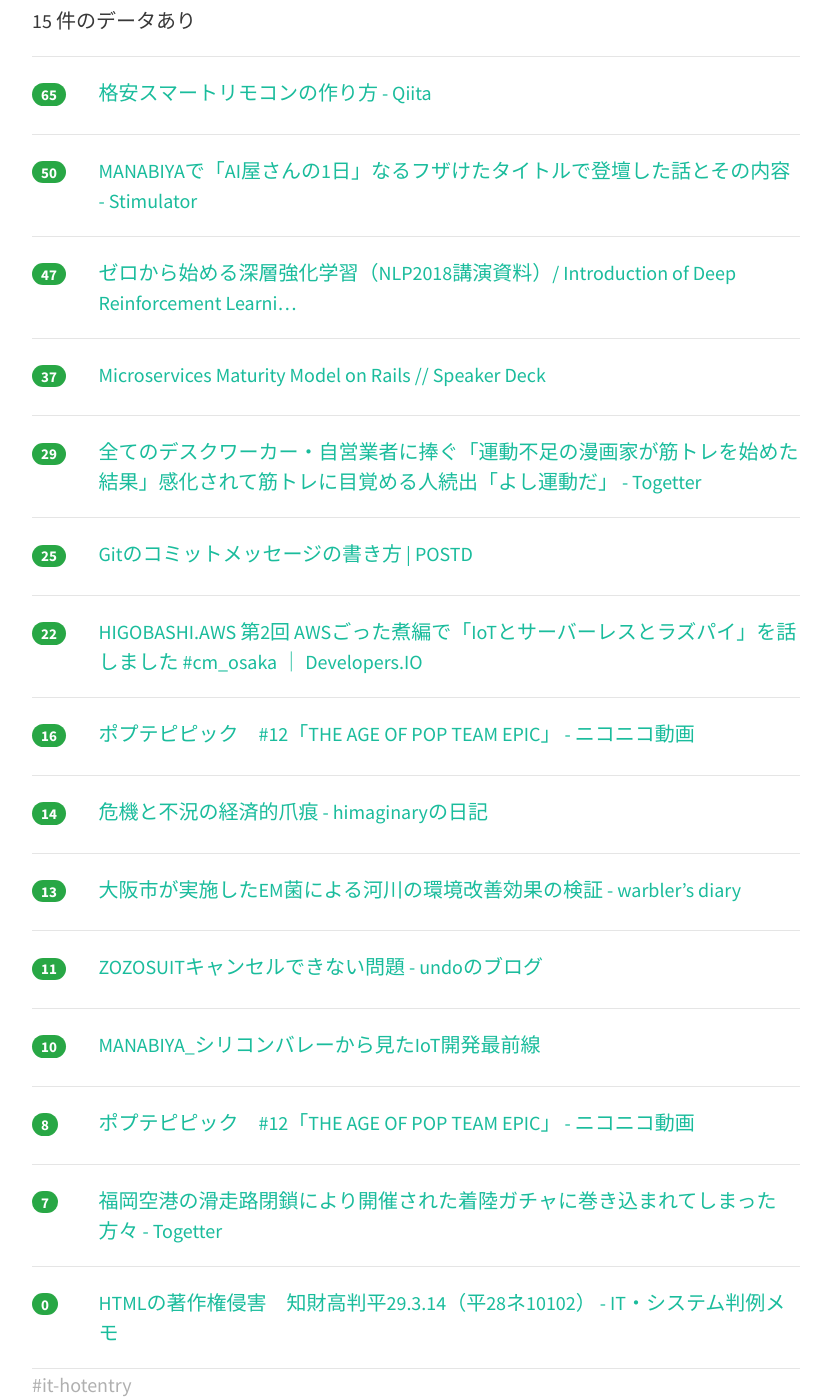
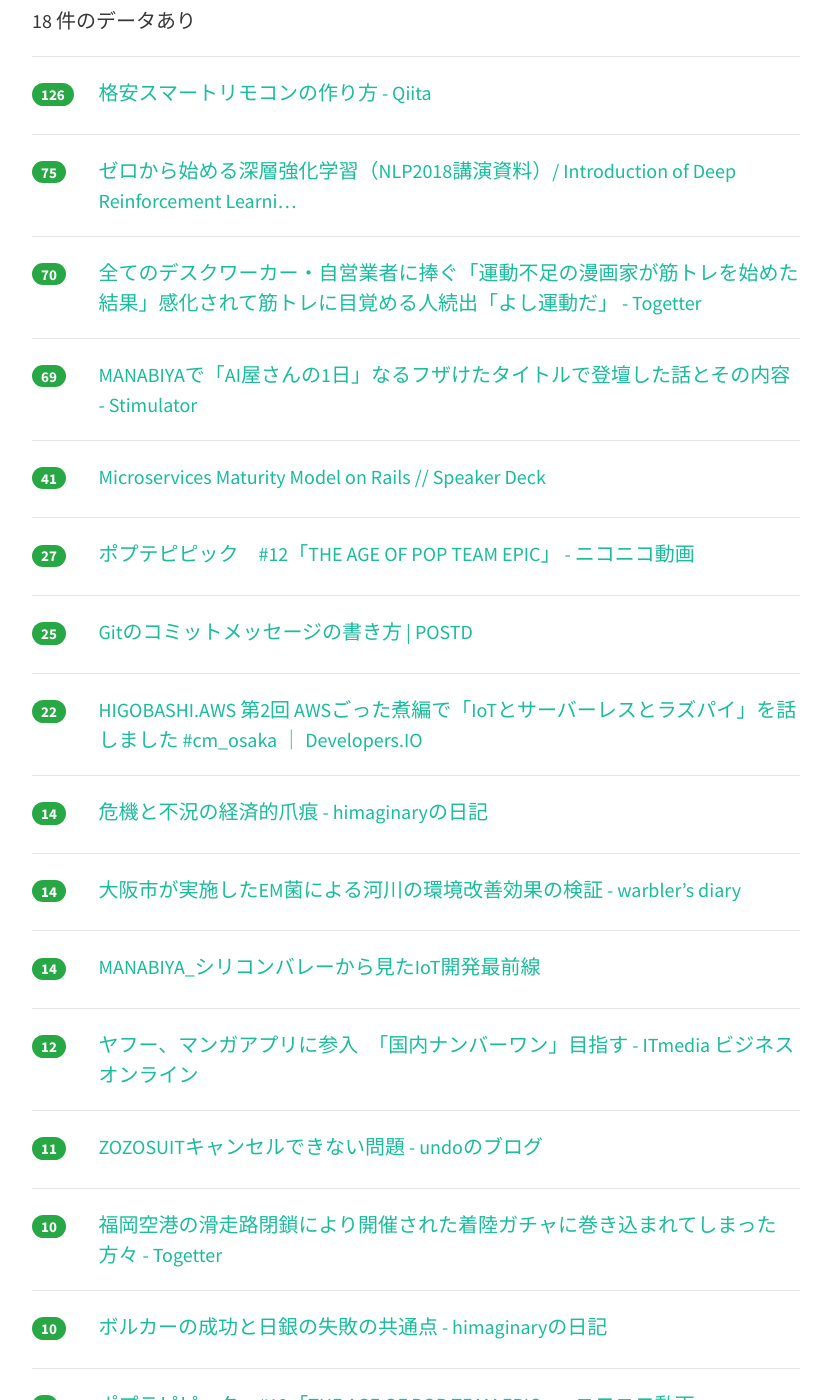
Before and after one commit to yatta47/hatena-matome-site, a Jekyll site: the page built from _posts/2018-03-25-hatena.md, in a window 1280 px wide and 1400 px high, scrolled down 317 px. Shown: the whole window, without its empty margins (224-1055 px from the left). Built offline with Jekyll 4.4.1, drawn with Linux system fonts in a browser that asks for light colours; nearby versions of some CDN libraries; some of the changed text lies outside the part shown.

Commit message:
Updated 2018-03-25

```diff
--- a/_posts/2018-03-25-hatena.md
+++ b/_posts/2018-03-25-hatena.md
@@ -1,34 +1,39 @@
 ---
 layout: post
 title:  "2018-03-25 はてぶIT"
-date:   2018-03-25 09:02:55
+date:   2018-03-25 10:02:22
 tags: [it-hotentry]
 ---
-15 件のデータあり
+18 件のデータあり
 
 <hr><div class="row">
-<div class="col-1"><span class="badge badge-pill badge-success h2">65</span></div>
+<div class="col-1"><span class="badge badge-pill badge-success h2">126</span></div>
 <div class="col-11"><a href='https://qiita.com/takjg/items/e6b8af53421be54b62c9' target='_blank'>格安スマートリモコンの作り方 - Qiita</a></div>
 </div>
 <hr>
 <div class="row">
-<div class="col-1"><span class="badge badge-pill badge-success h2">50</span></div>
+<div class="col-1"><span class="badge badge-pill badge-success h2">75</span></div>
+<div class="col-11"><a href='https://www.slideshare.net/pfi/nlp2018-introduction-of-deep-reinforcement-learning' target='_blank'>ゼロから始める深層強化学習（NLP2018講演資料）/ Introduction of Deep Reinforcement Learni…</a></div>
+</div>
+<hr>
+<div class="row">
+<div class="col-1"><span class="badge badge-pill badge-success h2">70</span></div>
+<div class="col-11"><a href='https://togetter.com/li/1211752' target='_blank'>全てのデスクワーカー・自営業者に捧ぐ「運動不足の漫画家が筋トレを始めた結果」感化されて筋トレに目覚める人続出「よし運動だ」 - Togetter</a></div>
+</div>
+<hr>
+<div class="row">
+<div class="col-1"><span class="badge badge-pill badge-success h2">69</span></div>
 <div class="col-11"><a href='http://vaaaaaanquish.hatenablog.com/entry/2018/03/24/212254' target='_blank'>MANABIYAで「AI屋さんの1日」なるフザけたタイトルで登壇した話とその内容 - Stimulator</a></div>
 </div>
 <hr>
 <div class="row">
-<div class="col-1"><span class="badge badge-pill badge-success h2">47</span></div>
-<div class="col-11"><a href='https://www.slideshare.net/pfi/nlp2018-introduction-of-deep-reinforcement-learning' target='_blank'>ゼロから始める深層強化学習（NLP2018講演資料）/ Introduction of Deep Reinforcement Learni…</a></div>
-</div>
-<hr>
-<div class="row">
-<div class="col-1"><span class="badge badge-pill badge-success h2">37</span></div>
+<div class="col-1"><span class="badge badge-pill badge-success h2">41</span></div>
 <div class="col-11"><a href='https://speakerdeck.com/qsona/microservices-maturity-model-on-rails' target='_blank'>Microservices Maturity Model on Rails // Speaker Deck</a></div>
 </div>
 <hr>
 <div class="row">
-<div class="col-1"><span class="badge badge-pill badge-success h2">29</span></div>
-<div class="col-11"><a href='https://togetter.com/li/1211752' target='_blank'>全てのデスクワーカー・自営業者に捧ぐ「運動不足の漫画家が筋トレを始めた結果」感化されて筋トレに目覚める人続出「よし運動だ」 - Togetter</a></div>
+<div class="col-1"><span class="badge badge-pill badge-success h2">27</span></div>
+<div class="col-11"><a href='http://www.nicovideo.jp/watch/1521685282' target='_blank'>ポプテピピック　#12「THE AGE OF POP TEAM EPIC」 - ニコニコ動画</a></div>
 </div>
 <hr>
 <div class="row">
@@ -42,18 +47,23 @@ tags: [it-hotentry]
 </div>
 <hr>
 <div class="row">
-<div class="col-1"><span class="badge badge-pill badge-success h2">16</span></div>
-<div class="col-11"><a href='http://www.nicovideo.jp/watch/1521685282' target='_blank'>ポプテピピック　#12「THE AGE OF POP TEAM EPIC」 - ニコニコ動画</a></div>
-</div>
-<hr>
-<div class="row">
 <div class="col-1"><span class="badge badge-pill badge-success h2">14</span></div>
 <div class="col-11"><a href='http://d.hatena.ne.jp/himaginary/20180323/The_Economic_Scars_of_Crises_and_Recessions' target='_blank'>危機と不況の経済的爪痕 - himaginaryの日記</a></div>
 </div>
 <hr>
 <div class="row">
-<div class="col-1"><span class="badge badge-pill badge-success h2">13</span></div>
+<div class="col-1"><span class="badge badge-pill badge-success h2">14</span></div>
 <div class="col-11"><a href='http://warbler.hatenablog.com/entry/2018/03/24/162936' target='_blank'>大阪市が実施したEM菌による河川の環境改善効果の検証 - warbler’s diary</a></div>
+</div>
+<hr>
+<div class="row">
+<div class="col-1"><span class="badge badge-pill badge-success h2">14</span></div>
+<div class="col-11"><a href='https://www.slideshare.net/bywaysideway1/manabiyaiot-91803869' target='_blank'>MANABIYA_シリコンバレーから見たIoT開発最前線</a></div>
+</div>
+<hr>
+<div class="row">
+<div class="col-1"><span class="badge badge-pill badge-success h2">12</span></div>
+<div class="col-11"><a href='http://www.itmedia.co.jp/business/articles/1803/23/news117.html' target='_blank'>ヤフー、マンガアプリに参入　「国内ナンバーワン」目指す - ITmedia ビジネスオンライン</a></div>
 </div>
 <hr>
 <div class="row">
@@ -63,17 +73,22 @@ tags: [it-hotentry]
 <hr>
 <div class="row">
 <div class="col-1"><span class="badge badge-pill badge-success h2">10</span></div>
-<div class="col-11"><a href='https://www.slideshare.net/bywaysideway1/manabiyaiot-91803869' target='_blank'>MANABIYA_シリコンバレーから見たIoT開発最前線</a></div>
+<div class="col-11"><a href='https://togetter.com/li/1211751' target='_blank'>福岡空港の滑走路閉鎖により開催された着陸ガチャに巻き込まれてしまった方々 - Togetter</a></div>
 </div>
 <hr>
 <div class="row">
-<div class="col-1"><span class="badge badge-pill badge-success h2">8</span></div>
+<div class="col-1"><span class="badge badge-pill badge-success h2">10</span></div>
+<div class="col-11"><a href='http://d.hatena.ne.jp/himaginary/20180324/what_anchors_inflation' target='_blank'>ボルカーの成功と日銀の失敗の共通点 - himaginaryの日記</a></div>
+</div>
+<hr>
+<div class="row">
+<div class="col-1"><span class="badge badge-pill badge-success h2">9</span></div>
 <div class="col-11"><a href='http://www.nicovideo.jp/watch/so32916524' target='_blank'>ポプテピピック　#12「THE AGE OF POP TEAM EPIC」 - ニコニコ動画</a></div>
 </div>
 <hr>
 <div class="row">
-<div class="col-1"><span class="badge badge-pill badge-success h2">7</span></div>
-<div class="col-11"><a href='https://togetter.com/li/1211751' target='_blank'>福岡空港の滑走路閉鎖により開催された着陸ガチャに巻き込まれてしまった方々 - Togetter</a></div>
+<div class="col-1"><span class="badge badge-pill badge-success h2">6</span></div>
+<div class="col-11"><a href='https://iphone-mania.jp/news-207006/' target='_blank'>iPhoneのシャッター音とMacの起動音の誕生秘話、生みの親が語る - iPhone Mania</a></div>
 </div>
 <hr>
 <div class="row">
```
